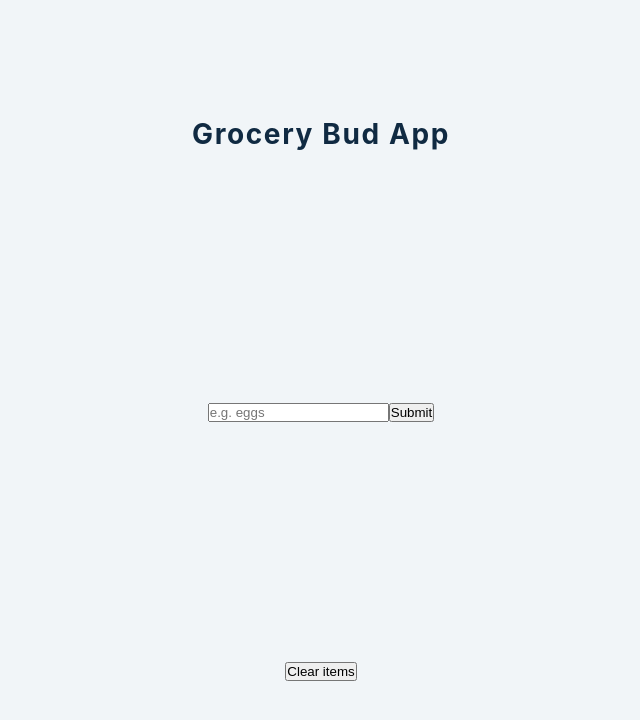
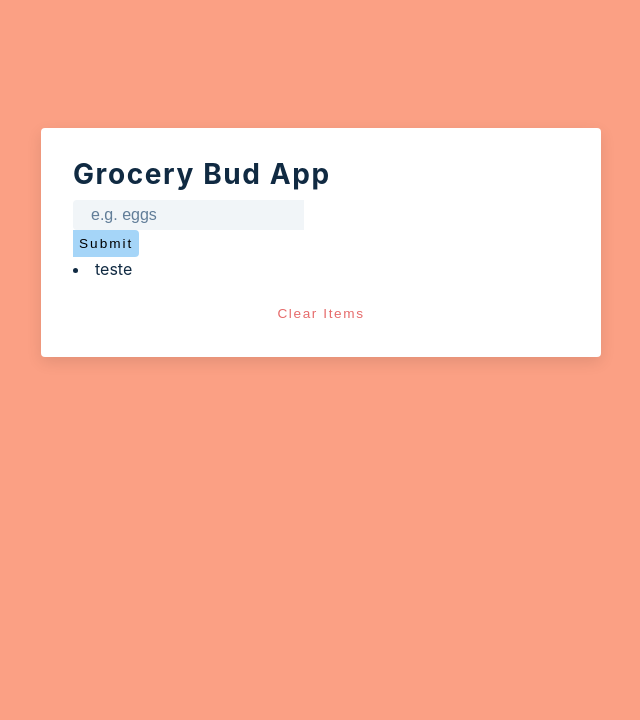
Before and after one commit to ahoymarcus/reactjs-grocery-bud-app, a React (Create React App) app: page / in a window 1280 px wide. Shown: the top 720 px of the page, without its empty margins (319-959 px from the left). Built offline with nearby package versions, Linux system fonts and the light colour scheme.

Commit message:
Crair mais 03 variaveis de estado para controle de edicao de item e para alerta na tela

```diff
--- a/src/App.js
+++ b/src/App.js
@@ -10,30 +10,52 @@ import Alert from './Alert'
 function App() {
   const [ item, setItem ] = useState('');
   const [ list, setList ] = useState([]);
+  const [ isEditing, setIsEditing ] = useState(false);
+  const [ editID, setEditID ] = useState(null);
+  const [ alert, setAlert ] = useState({show: false, msg: '', type: ''});
 
+  console.log(list);
 
   const handleSubmit = (e) => {
     e.preventDefault();
-    console.log(item);
+    //console.log(item);
 
     setList(item);
   };
 
 
+
+  // const renderList = () => {
+
+  //   if (list) {
+  //     return <List list={list} />;
+  //   } else {
+  //      return <span></span>;
+  //   }
+  // };
+
+
+
   return (
-    <main>
-      <h3>Grocery Bud App</h3>
+    <section className="section-center">
+
       <form onSubmit={handleSubmit} >
+        <h3 className="grocery-form">Grocery Bud App</h3>
         <input
           type="text"
+          className="grocery"
           placeholder="e.g. eggs"
           value={item}
           onChange={(e) => setItem(e.target.value)}
         />
-        <button >Submit</button>
+        <button className="submit-btn">Submit</button>
       </form>
-      <button>Clear items</button>
-    </main>
+
+        {list && <List list={list} />}
+
+
+      <button className="clear-btn">Clear items</button>
+    </section>
   );
 }
 
--- a/src/List.js
+++ b/src/List.js
@@ -4,10 +4,26 @@ import { FaEdit, FaTrash } from 'react-icons/fa'
 
 
 
-const List = () => {
+const List = ({ list }) => {
+  console.log(list);
+
+  const renderItem = () => {
+    if (list) {
+      renderItem = list.map((item, index) => {
+        return <span key={index} >{item}</span>
+      });
+      return;
+    } else {
+      return null;
+    }
+  };
 
 
-  return <h2>list component</h2>
+
+  return (
+
+    <li>teste</li>
+  );
 }
 
 
--- a/src/index.css
+++ b/src/index.css
@@ -58,9 +58,9 @@ Global Styles
   box-sizing: border-box;
 }
 body {
-  font-family: -apple-system, BlinkMacSystemFont, 'Segoe UI', Roboto, Oxygen,
-    Ubuntu, Cantarell, 'Open Sans', 'Helvetica Neue', sans-serif;
-  background: var(--clr-grey-10);
+  font-family: -apple-system, BlinkMacSystemFont, "Segoe UI", Roboto, Oxygen,
+    Ubuntu, Cantarell, "Open Sans", "Helvetica Neue", sans-serif;
+  background: hsl(14deg 94% 60% / 62%); /*var(--clr-grey-10);*/
   color: var(--clr-grey-1);
   line-height: 1.5;
   font-size: 0.875rem;
```
